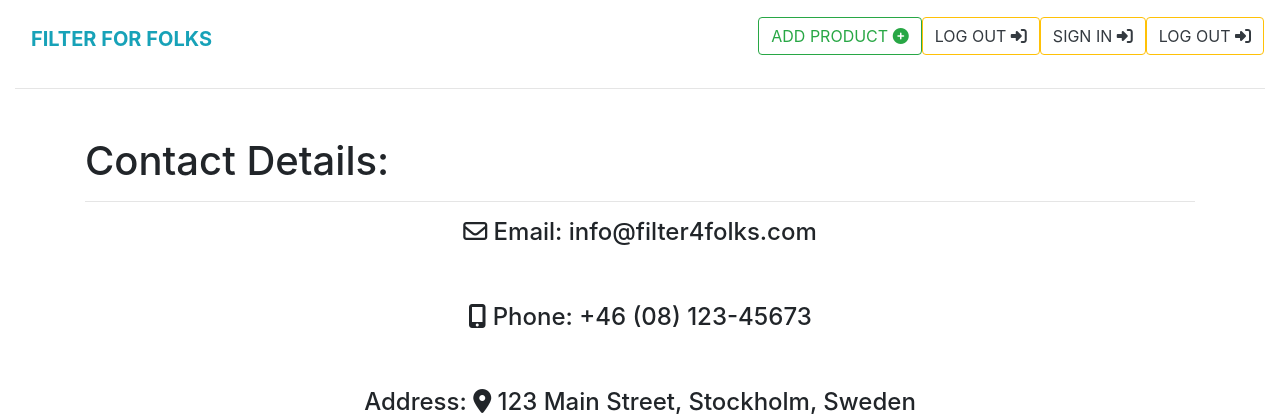
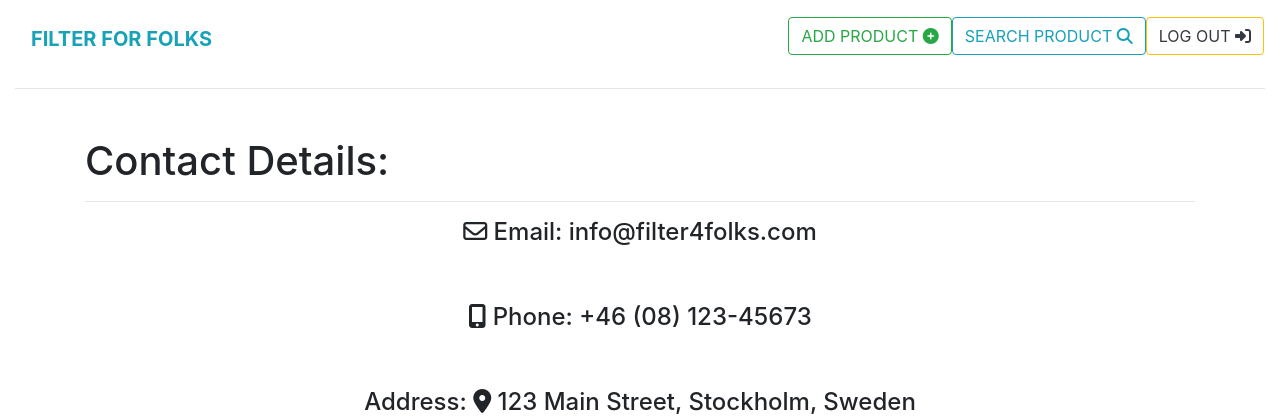
Before and after one commit to GustavFluur/filterfolk, a Django app: page /contact/ in a window 1280 px wide. Shown: the top 420 px of the page. Run offline with Django 3.2, Linux system fonts and the light colour scheme; the first user in the database is signed in; some libraries are stand-ins or nearby versions.

Commit message:
Added new changes into the nav element

```diff
--- a/core/templates/core/base.html
+++ b/core/templates/core/base.html
@@ -23,24 +23,20 @@
                     <ul class="navbar-nav mr-auto">
 
                     {% if request.user.is_superuser == True %}
+
                         <li class="navbar-item"><a href="{% url 'product:add_new_product' %}" class="btn btn-outline-success text-uppercase">Add Product <i class="fas fa-plus-circle"></i></a></li>
+                    {% endif %}
+                    {% if request.user.is_authenticated %}
+                        <li class="navbar-item"><a href="{% url 'product:search' %}" class="btn btn-outline-info text-uppercase">Search Product <i class="fas fa-search"></i></a></li>
                         <li class="navbar-item"><a href="{% url 'account_logout' %}" class="btn btn-outline-warning text-dark text-uppercase">Log Out <i class="fas fa-sign-in-alt"></i></a></li>
+
+                    {% else %}
+                        <li class="navbar-item"><a href="{% url 'product:search' %}" class="btn btn-outline-info text-uppercase">Search Product <i class="fas fa-search"></i></a></li>
+                        <li class="navbar-item"><a href="{% url 'account_signup' %}" class="btn btn-outline-secondary text-uppercase">Register<i class="fas fa-hand-pointer"></i></a></li>
+                        <li class="navbar-item"><a href="{% url 'account_login' %}" class="btn btn-outline-warning text-dark text-uppercase">Sign In <i class="fas fa-sign-in-alt"></i></a></li>
                     {% endif %}
 
 
-                    {% if request.user.is_authenticated %}
-
-
-                        <li class="navbar-item"><a href="{% url 'account_login' %}" class="btn btn-outline-warning text-dark text-uppercase">Sign In <i class="fas fa-sign-in-alt"></i></a></li>
-                        <li class="navbar-item"><a href="{% url 'account_logout' %}" class="btn btn-outline-warning text-dark text-uppercase">Log Out <i class="fas fa-sign-in-alt"></i></a></li>
-                    {% else %}
-                        <li class="navbar-item"><a href="{% url 'product:search' %}" class="btn btn-outline-info text-uppercase">Search Product <i class="fas fa-search"></i></a></li>
-                        <br>
-
-                        <li class="navbar-item"><a href="{% url 'account_signup' %}" class="btn btn-outline-secondary text-uppercase">Register<i class="fas fa-hand-pointer"></i></a></li>
-
-
-                    {% endif %}
                     </ul>
                 </div>
 
```
Also changed, not shown: db.sqlite3.
